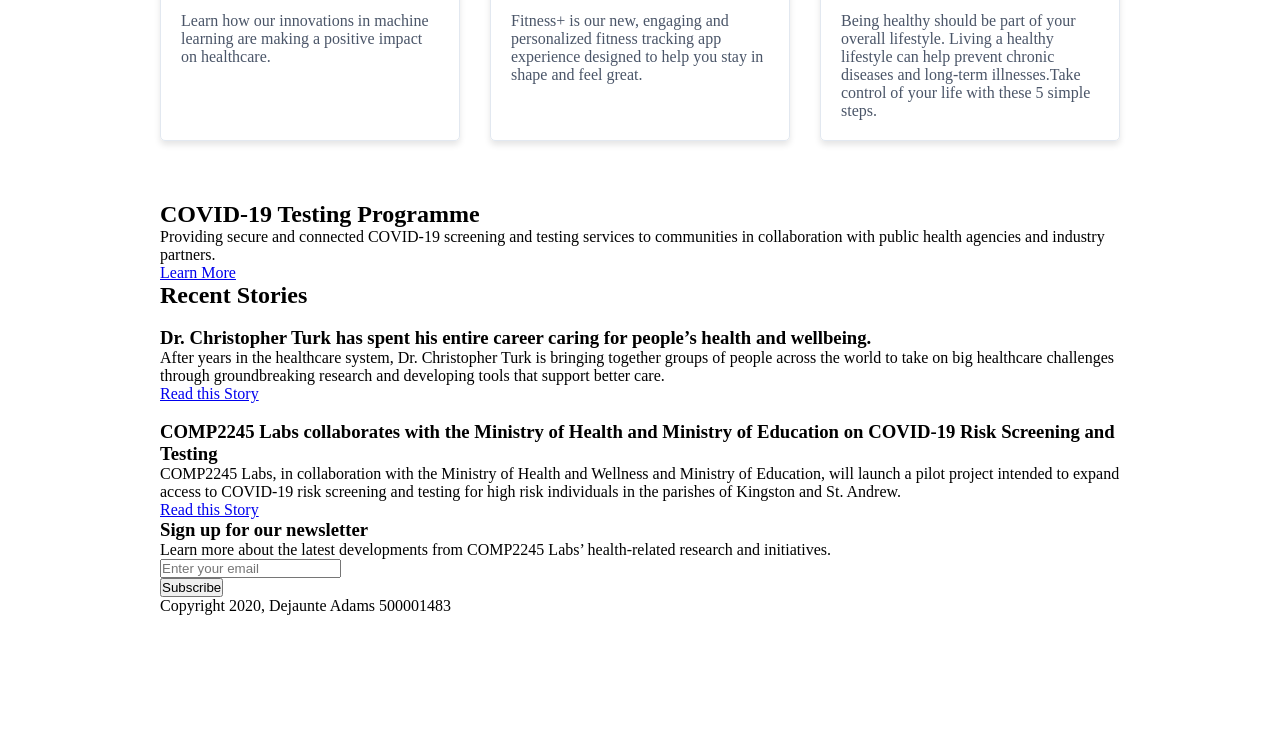
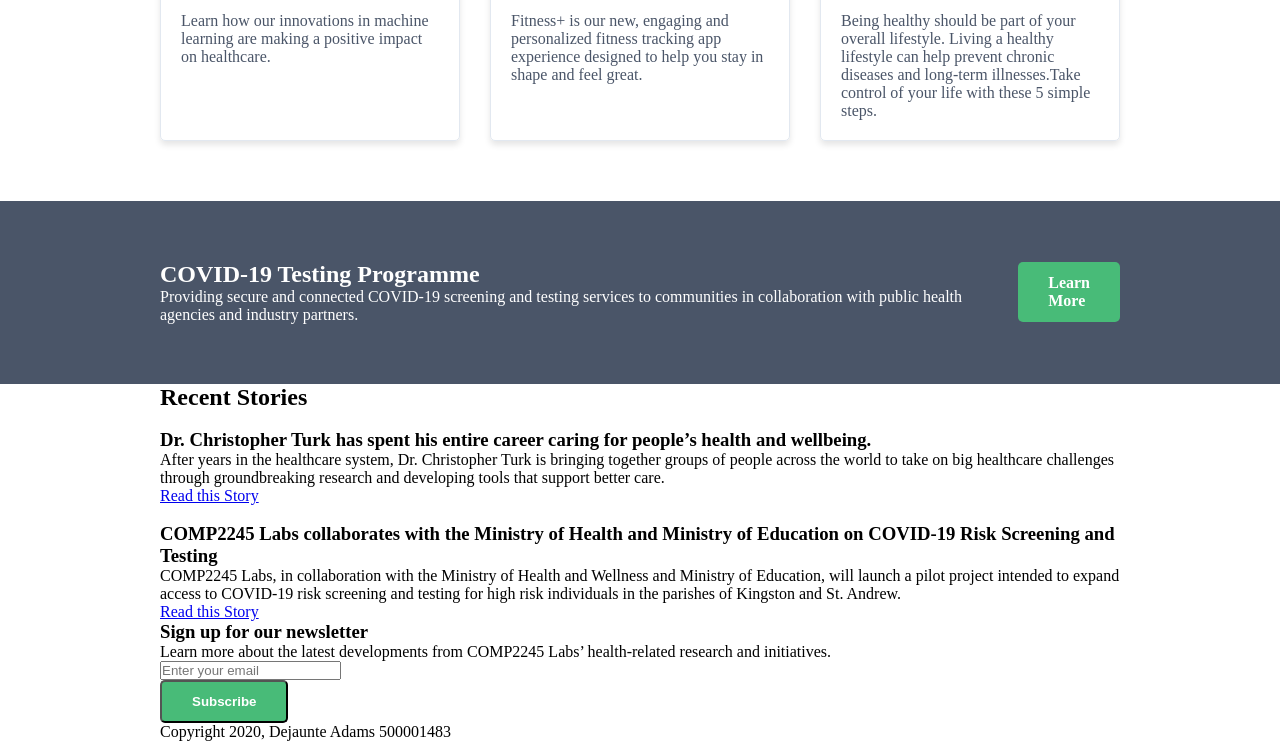
Before and after one commit to Dejaunte/comp2245-project1, a plain HTML site: page index.html in a window 1280 px wide. Shown: the part 885-1626 px from the top of the page. Before the commit the page ends 1500 px from the top, so only its background shows below. Drawn offline with Linux system fonts and the light colour scheme.

Commit message:
updates styles with covid section

```diff
--- a/styles.css
+++ b/styles.css
@@ -136,3 +136,47 @@
 }
 
 /* Covid Testing */
+.testing {
+    background-color: #4a5568;
+    color: white;
+    padding: 60px 0;
+}
+
+.testing .container {
+    display: flex;
+    justify-content: space-between;
+    align-items: center;
+    gap: 40px;
+}
+
+.testing-description {
+    flex: 2;
+}
+
+.testing-description h2 {
+    font-size: 28px;
+    margin-bottom: 20px;
+}
+
+.testing-description p {
+    font-size: 18px;
+    line-height: 1.6;
+}
+.cta{
+    flex: 1;
+    display: flex;
+    justify-content: flex-end;
+}
+
+.btn {
+    display : inline-block;
+    padding: 12px 30px;
+    background-color: #48bb78;
+    color: white;
+    text-decoration: none;
+    border-radius: 5px;
+    font-weight: 600;
+}
+.btn:hover {
+    background-color: #38a169;
+}
```
